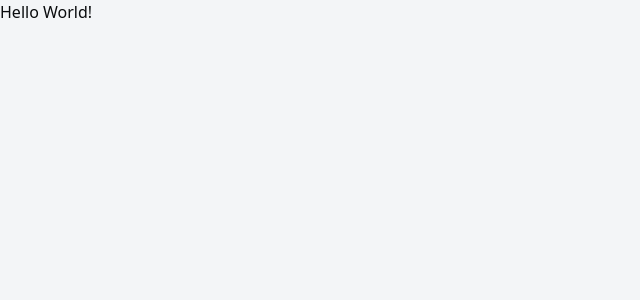
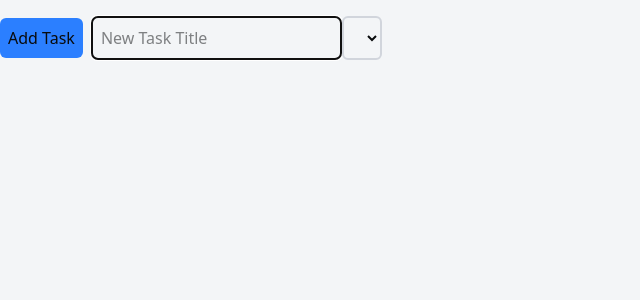
Before and after one commit to JoshuaCoquia/effortless-tasks, a Next.js app: page / in a window 1280 px wide. Shown: the top 300 px of the page, without its empty margins (0-640 px from the left). Built offline with nearby package versions, Linux system fonts and the light colour scheme.

Commit message:
Feat: create new task form

```diff
--- a/src/app/page.tsx
+++ b/src/app/page.tsx
@@ -1,7 +1,19 @@
 export default function Home() {
   return (
-   <div>
-      <p>Hello World!</p>
-   </div>
+   <main>
+    <h1 className="hidden">Effortless Tasks</h1>
+    {/* Add Task Form */}
+    <form>
+      <button type="submit" className="bg-blue-500 text-foreground rounded-md p-2 mr-2">Add Task</button>
+      <label htmlFor="newTaskTitle" className="hidden">Task List to Select</label>
+      <input type="text" name="newTaskTitle" id="newTaskTitle" placeholder="New Task Title" className="border-2 border-gray-300 rounded-md p-2" autoFocus />
+      <label htmlFor="taskListMenu" className="hidden">Task List to Select</label>
+      <select name="taskListMenu" id="taskListMenu" className="border-2 border-gray-300 rounded-md p-2 mt-4">
+
+      </select>
+    </form>
+    {/* Dropdown menu to select task list */}
+    {/* Task list */}
+   </main>
   );
 }
```
